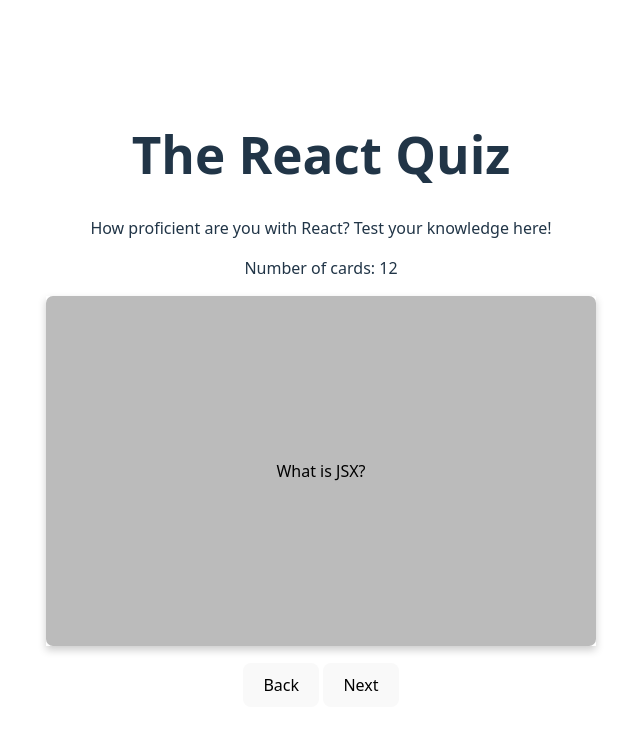
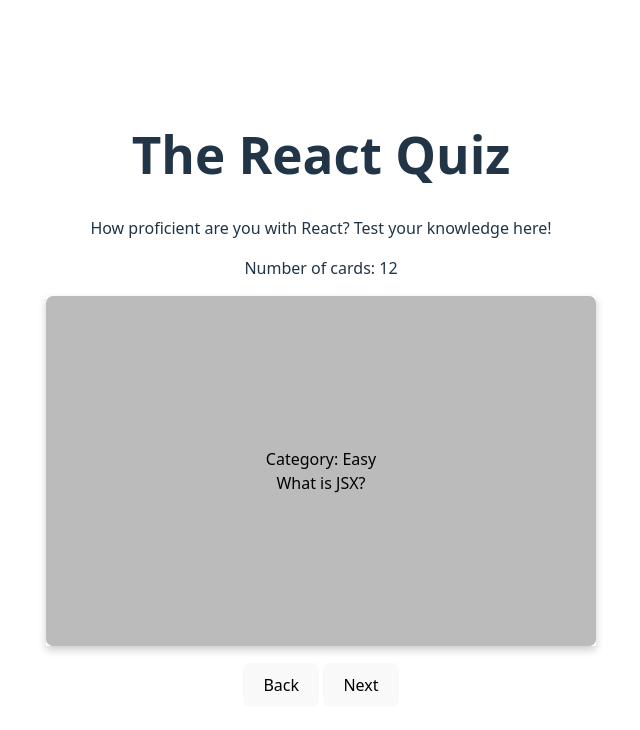
Before and after one commit to AlameenW/Quizzlet, a React (Vite) app: page / in a window 1280 px wide. Shown: the top 730 px of the page, without its empty margins (319-959 px from the left). Built offline with nearby package versions, Linux system fonts and the light colour scheme.

Commit message:
Flip logic upon button click updated

```diff
--- a/src/App.jsx
+++ b/src/App.jsx
@@ -6,33 +6,40 @@ function App() {
   const [activeCard, setActiveCard] = useState(0);
   const handleNext = () => {
     let nextCard;
-    if (activeCard == questions.length - 1)
-      setActiveCard(0);
-    else{
+    if (activeCard == questions.length - 1) setActiveCard(0);
+    else {
       nextCard = activeCard + 1;
       setActiveCard(nextCard);
     }
-  }
+  };
   const handleBack = () => {
     let prevCard;
-    if (activeCard == 0)
-      setActiveCard(questions.length-1);
-    else{
+    if (activeCard == 0) setActiveCard(questions.length - 1);
+    else {
       prevCard = activeCard - 1;
       setActiveCard(prevCard);
     }
-  }
+  };
   return (
     <div>
       <h1>The React Quiz</h1>
       <p>How proficient are you with React? Test your knowledge here!</p>
       <p>Number of cards: {questions.length}</p>
 
-      <QuizCard question={questions[activeCard].question} answer={questions[activeCard].answer}></QuizCard>
+      <QuizCard
+        key = {activeCard}
+        question={questions[activeCard].question}
+        answer={questions[activeCard].answer}
+        category={questions[activeCard].category}
+      ></QuizCard>
 
       <div className="button-container">
-        <button className="forward-button" onClick={handleBack}>Back</button>
-        <button className="back-button" onClick={handleNext}>Next</button>
+        <button className="forward-button" onClick={handleBack}>
+          Back
+        </button>
+        <button className="back-button" onClick={handleNext}>
+          Next
+        </button>
       </div>
     </div>
   );
--- a/src/components/QuizCard.jsx
+++ b/src/components/QuizCard.jsx
@@ -1,6 +1,6 @@
 import questions from "../questions";
 import { useState } from "react";
-const QuizCard = ({ question, answer, category }) => {
+const QuizCard = ({ key, question, answer, category }) => {
   const [isFlipped, setIsFlipped] = useState(false);
   const handleCardClick = () => {
     setIsFlipped(!isFlipped);
@@ -8,7 +8,10 @@ const QuizCard = ({ question, answer, category }) => {
   return (
     <div className="flip-card" onClick={handleCardClick}>
       <div className={`flip-card-inner ${isFlipped ? "flipped" : ""}`}>
-        <div className="flip-card-front">{question}</div>
+        <div className="flip-card-front">
+          Category: {category}
+          <br /> {question}
+        </div>
         <div className="flip-card-back">{answer}</div>
       </div>
     </div>
--- a/src/questions.js
+++ b/src/questions.js
@@ -20,8 +20,8 @@ const questions = [
   },
   {
     id: 4,
-    question: "How do you create a React application?",
-    answer: "Using create-react-app.",
+    question: "What command do you run to create a React application?",
+    answer: "npm create vite@latest",
     category: "Easy",
   },
 
```
